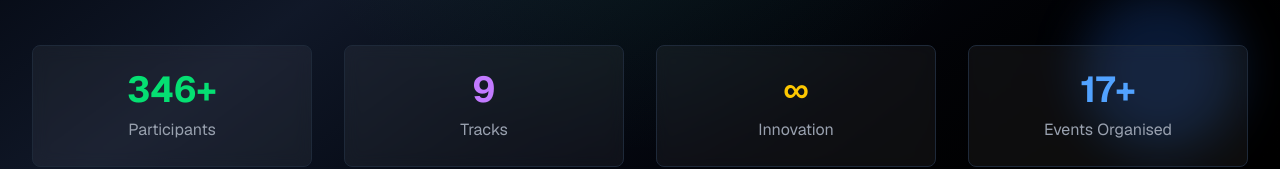
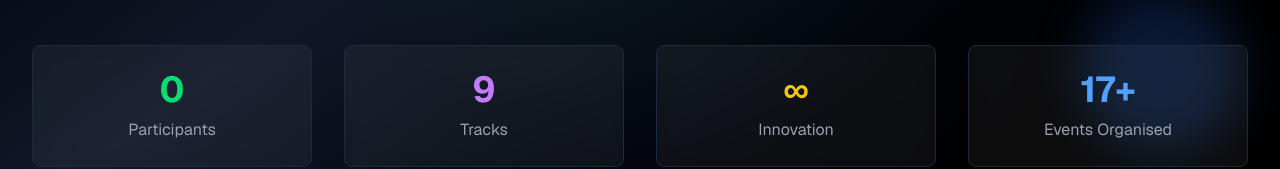
Before and after one commit to SciFi-Innovation-Club/Patent-A-Thon, a Next.js app: page / in a window 1280 px wide. Shown: the part 718-887 px from the top of the page. Built offline with nearby package versions, Linux system fonts and the light colour scheme.

Commit message:
Update Header.js

```diff
--- a/src/components/Header.js
+++ b/src/components/Header.js
@@ -85,7 +85,7 @@ const Header = () => {
     return () => window.removeEventListener('scroll', handleScroll);
   }, []);
 
-  const participants = useCountUp(startCount ? 500 : 0, 10000);
+  const participants = useCountUp(startCount ? 0 : 0, 10000);
 
   return (
     <header id="main-header" className={`min-h-screen relative overflow-hidden transition-colors duration-500 ${isDarkMode ? 'bg-black text-white' : 'bg-gray-50 text-gray-900'}`}>
@@ -191,7 +191,7 @@ const Header = () => {
           </div>
           <div className="grid grid-cols-2 lg:grid-cols-4 gap-8 text-center">
             <div className={`backdrop-blur-sm rounded-lg p-6 border transition-colors duration-300 ${isDarkMode ? 'bg-white/5 border-gray-800' : 'bg-white/80 border-gray-200'}`}>
-              <div className="text-3xl lg:text-4xl font-bold text-green-400 mb-2">{participants}+</div>
+              <div className="text-3xl lg:text-4xl font-bold text-green-400 mb-2">{participants}</div>
               <div className={`text-sm lg:text-base ${isDarkMode ? 'text-gray-400' : 'text-gray-600'}`}>Participants</div>
             </div>
             <div className={`backdrop-blur-sm rounded-lg p-6 border transition-colors duration-300 ${isDarkMode ? 'bg-white/5 border-gray-800' : 'bg-white/80 border-gray-200'}`}>
```
